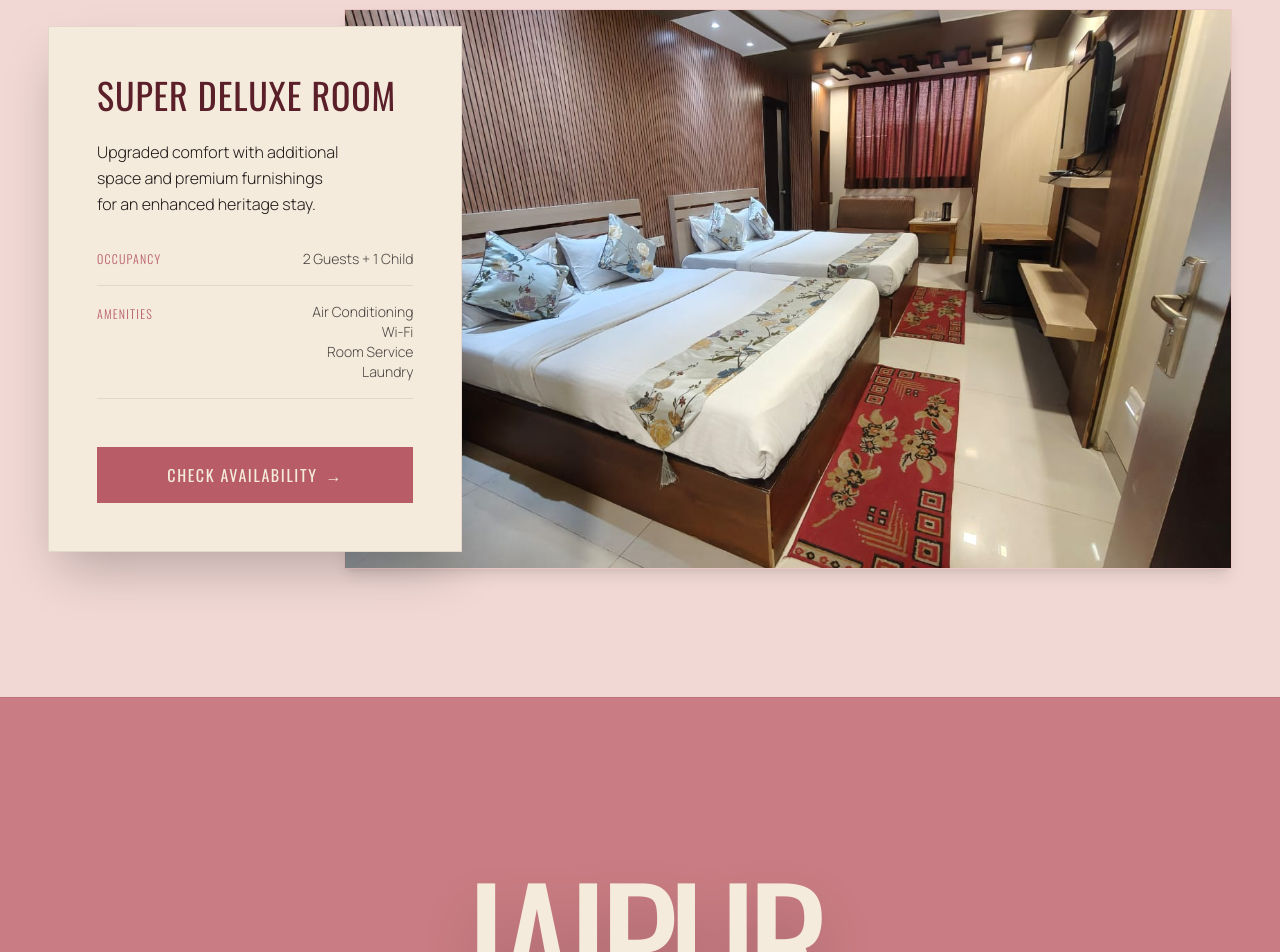
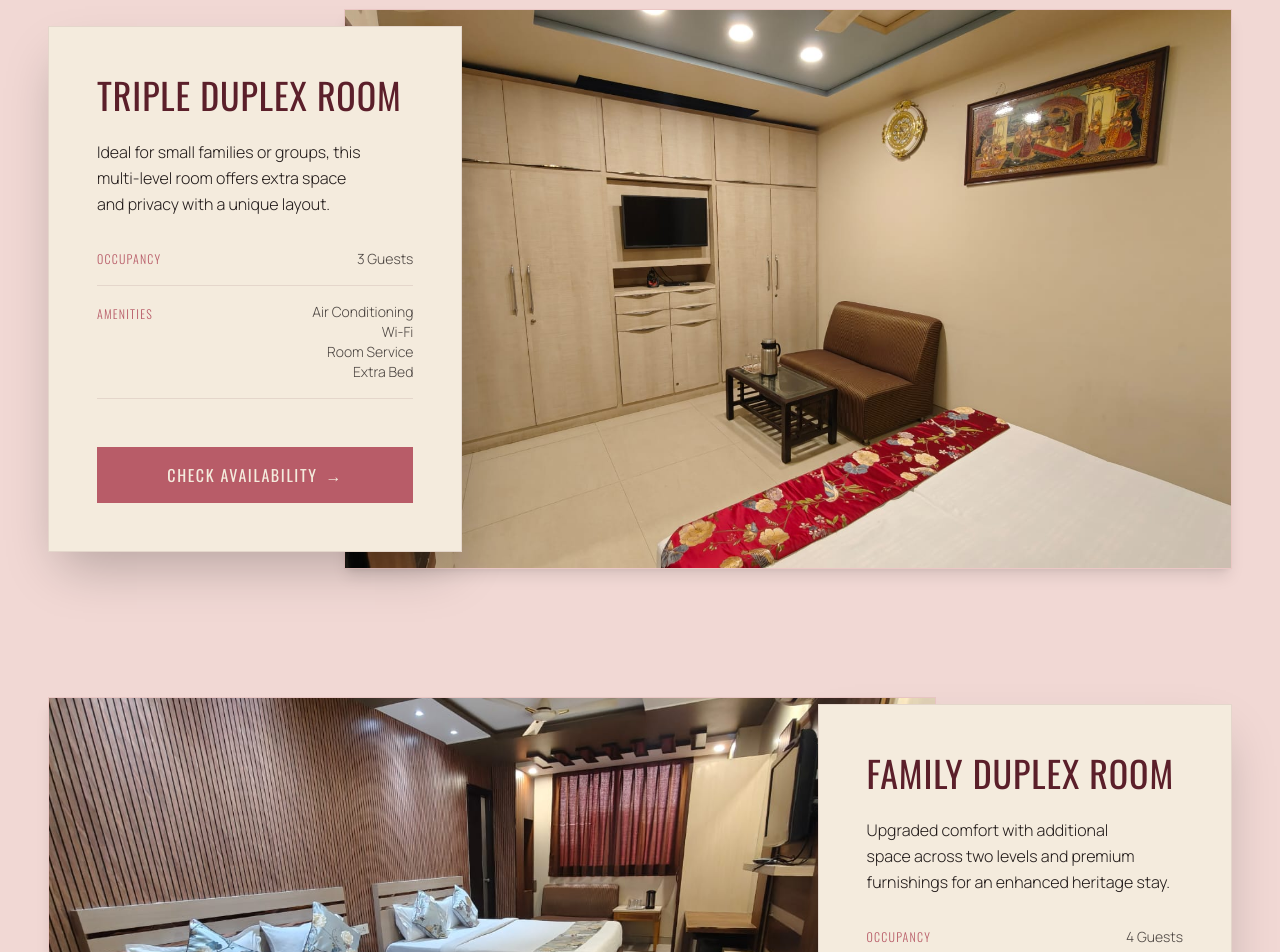
Before and after one commit to Dshlokk/hotel-jinendra-palace, a Next.js app: page / in a window 1280 px wide. Shown: the part 3660-4612 px from the top of the page. Built offline with nearby package versions, Linux system fonts and the light colour scheme.

Commit message:
Remove gallery, rename room to Family Duplex, add Triple Duplex Room

```diff
--- a/src/app/page.tsx
+++ b/src/app/page.tsx
@@ -28,7 +28,6 @@ export default function Home() {
         <HotelStory />
         <Rooms />
         <JaipurSection />
-        <Gallery />
         <Location />
         <Testimonials />
       </div>
--- a/src/components/Rooms.tsx
+++ b/src/components/Rooms.tsx
@@ -13,10 +13,17 @@ const rooms = [
     image: "/images/hotel/image_4.jpg",
   },
   {
-    name: "SUPER DELUXE ROOM",
-    description: "Upgraded comfort with additional space and premium furnishings for an enhanced heritage stay.",
-    guests: "2 Guests + 1 Child",
-    amenities: ["Air Conditioning", "Wi-Fi", "Room Service", "Laundry"],
+    name: "TRIPLE DUPLEX ROOM",
+    description: "Ideal for small families or groups, this multi-level room offers extra space and privacy with a unique layout.",
+    guests: "3 Guests",
+    amenities: ["Air Conditioning", "Wi-Fi", "Room Service", "Extra Bed"],
+    image: "/images/hotel/image_6.jpg",
+  },
+  {
+    name: "FAMILY DUPLEX ROOM",
+    description: "Upgraded comfort with additional space across two levels and premium furnishings for an enhanced heritage stay.",
+    guests: "4 Guests",
+    amenities: ["Air Conditioning", "Wi-Fi", "Room Service", "Laundry", "Lounge Area"],
     image: "/images/hotel/image_5.jpg",
   }
 ];
```
